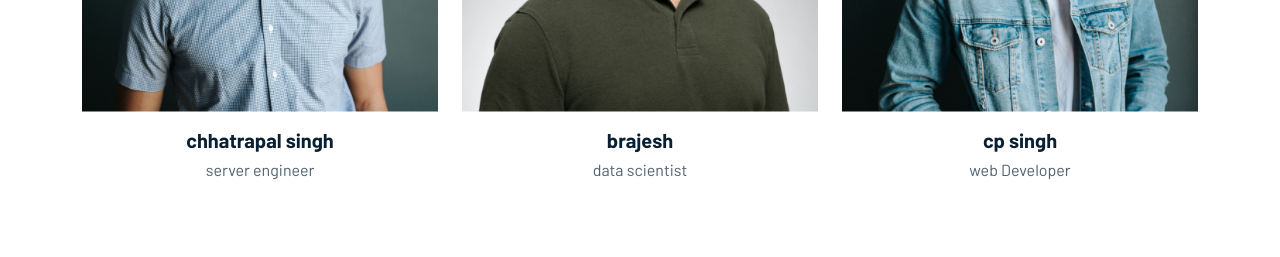
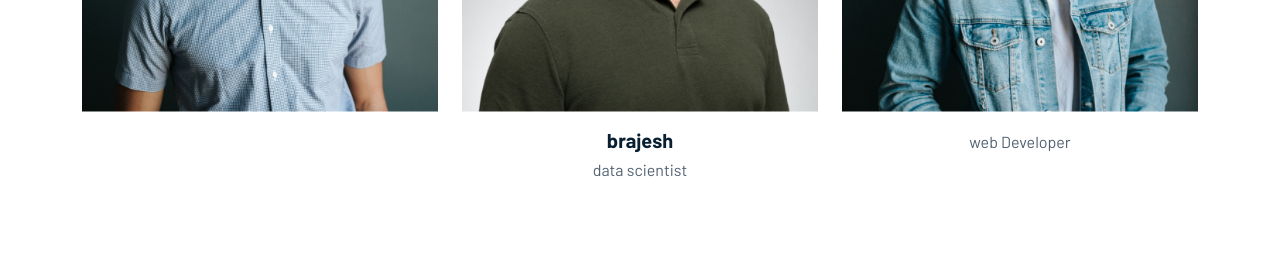
Before and after one commit to cpsingh13/cc, a plain HTML site: page index.html in a window 1280 px wide. Shown: the part 4500-4757 px from the top of the page. Drawn offline with nearby package versions, Linux system fonts and the light colour scheme.

Commit message:
Update index.html

```diff
--- a/index.html
+++ b/index.html
@@ -322,8 +322,8 @@
                             <div class="overlay"></div>
                         </div>
 
-                        <h5>chhatrapal singh</h5>
-                        <p>server engineer</p>
+                        <h5></h5>
+                        <p></p>
                     </div>
                 </div>
                 <div class="col-lg-4 col-md-8">
@@ -356,7 +356,7 @@
                             <div class="overlay"></div>
                         </div>
 
-                        <h5>cp singh</h5>
+                        <h5></h5>
                         <p>web Developer</p>
                     </div>
                 </div>
@@ -370,7 +370,7 @@
             <div class="review">
                 <div class="person">
                     <img src="img/team_.jpg" alt="">
-                    <h5>Raj</h5>
+                    <h5></h5>
                     <small>Market Development Manager</small>
                 </div>
                 <h3></h3>
```
